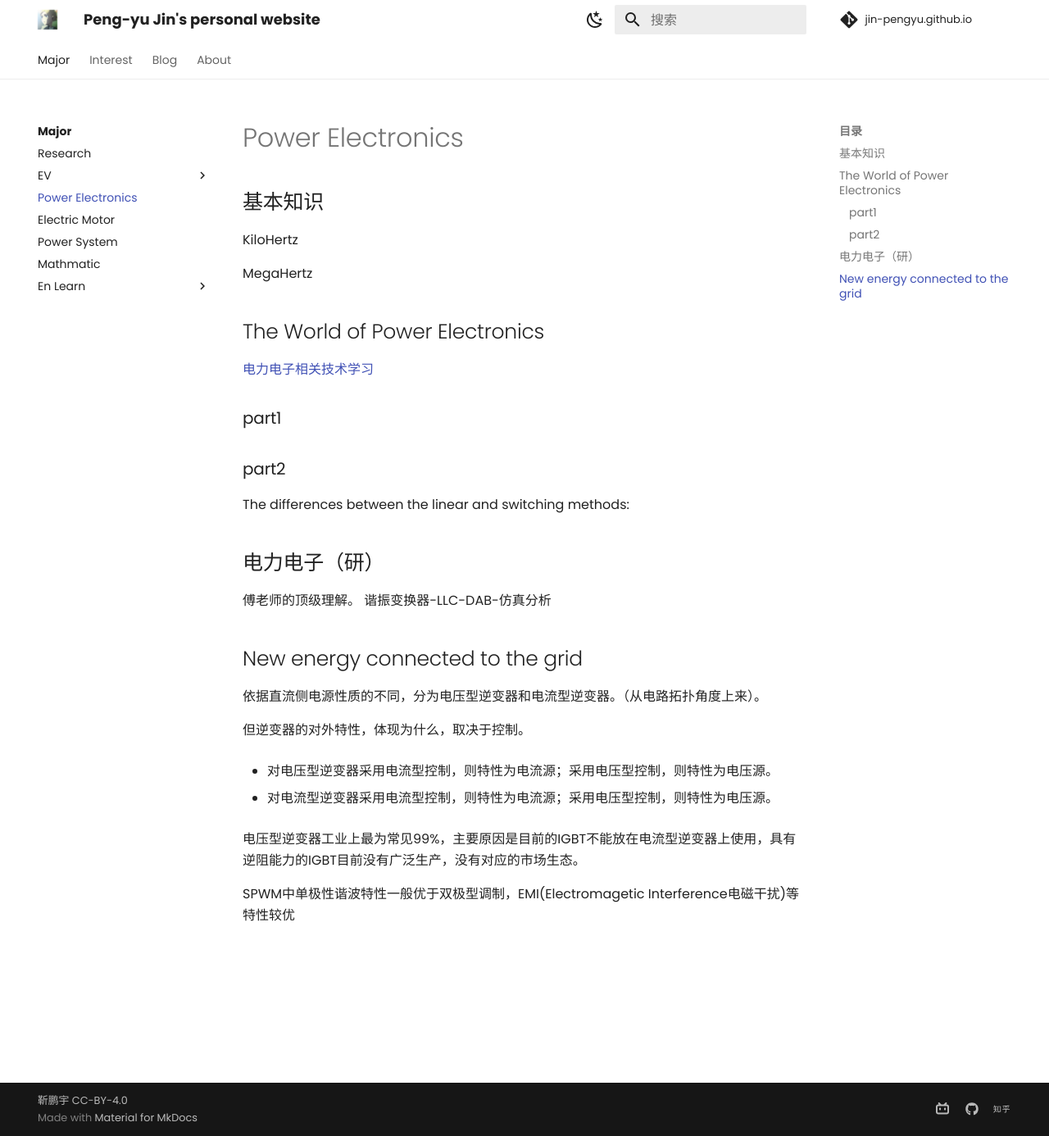
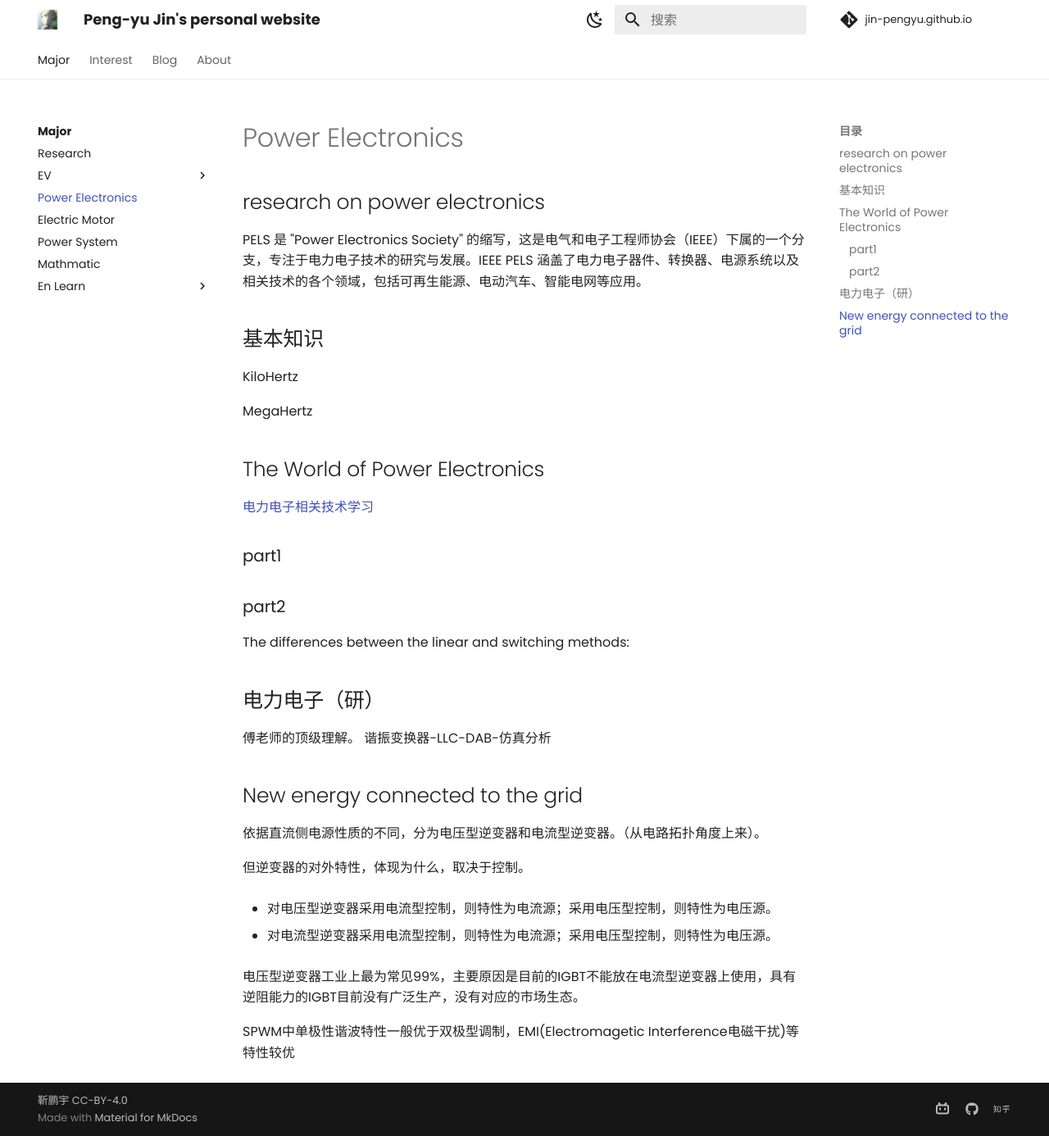
Before and after one commit to Pengyu-Jin/Pengyu-Jin.github.io, an MkDocs documentation site: the page built from docs/major/Power Electronics/PE.md, in a window 1280 px wide and 1386 px high. Shown: the whole window at 82% size. Built offline with MkDocs 1.6.1 and Material for MkDocs 9.7.7, drawn with Linux system fonts in a browser that asks for light colours; comment, search, counter and statistics services are not loaded.

Commit message:
20241008

```diff
--- a/docs/major/Power Electronics/PE.md
+++ b/docs/major/Power Electronics/PE.md
@@ -1,3 +1,6 @@
+## research on power electronics
+PELS 是 "Power Electronics Society" 的缩写，这是电气和电子工程师协会（IEEE）下属的一个分支，专注于电力电子技术的研究与发展。IEEE PELS 涵盖了电力电子器件、转换器、电源系统以及相关技术的各个领域，包括可再生能源、电动汽车、智能电网等应用。
+
 ## 基本知识
 
 KiloHertz
```
